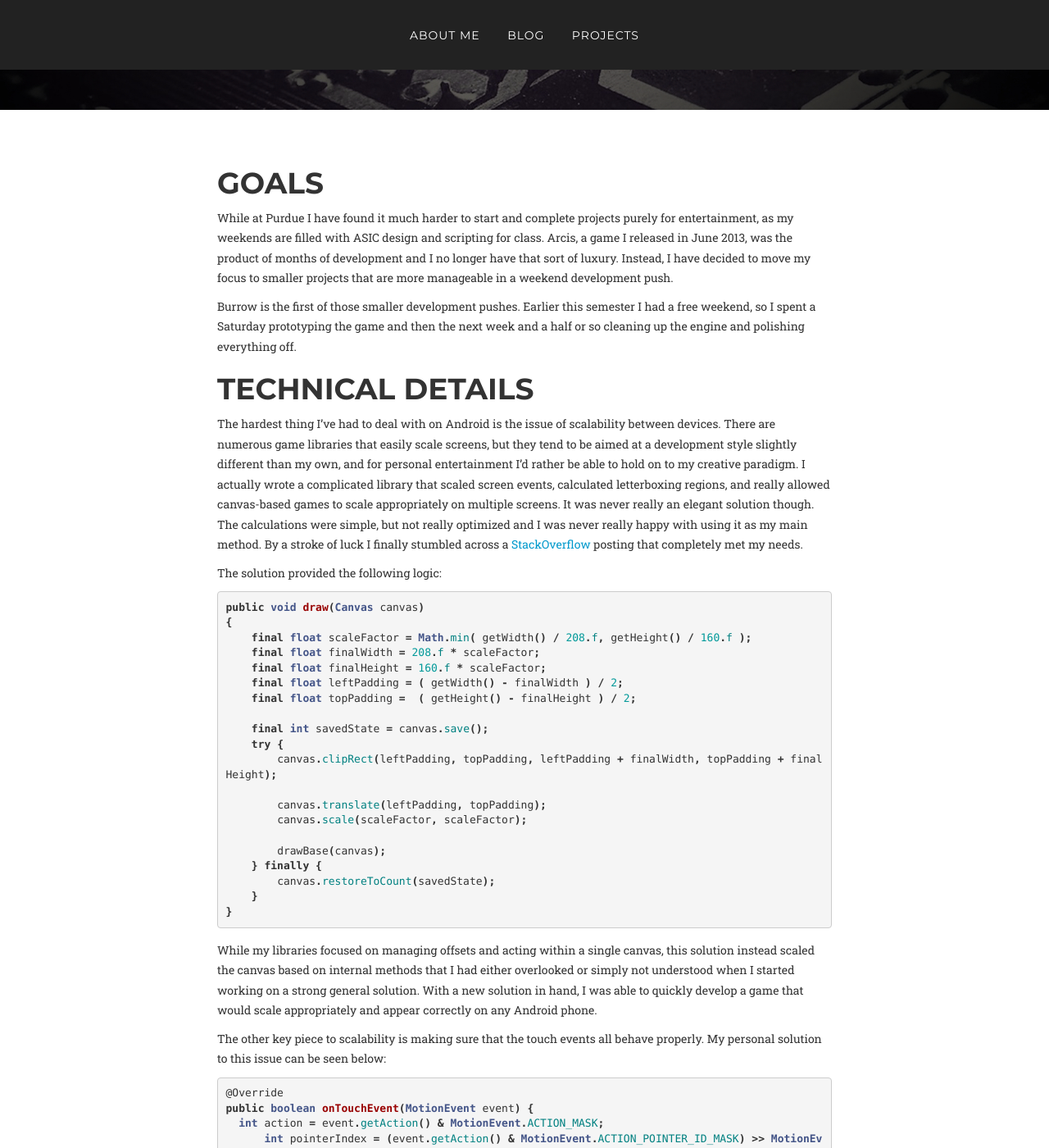
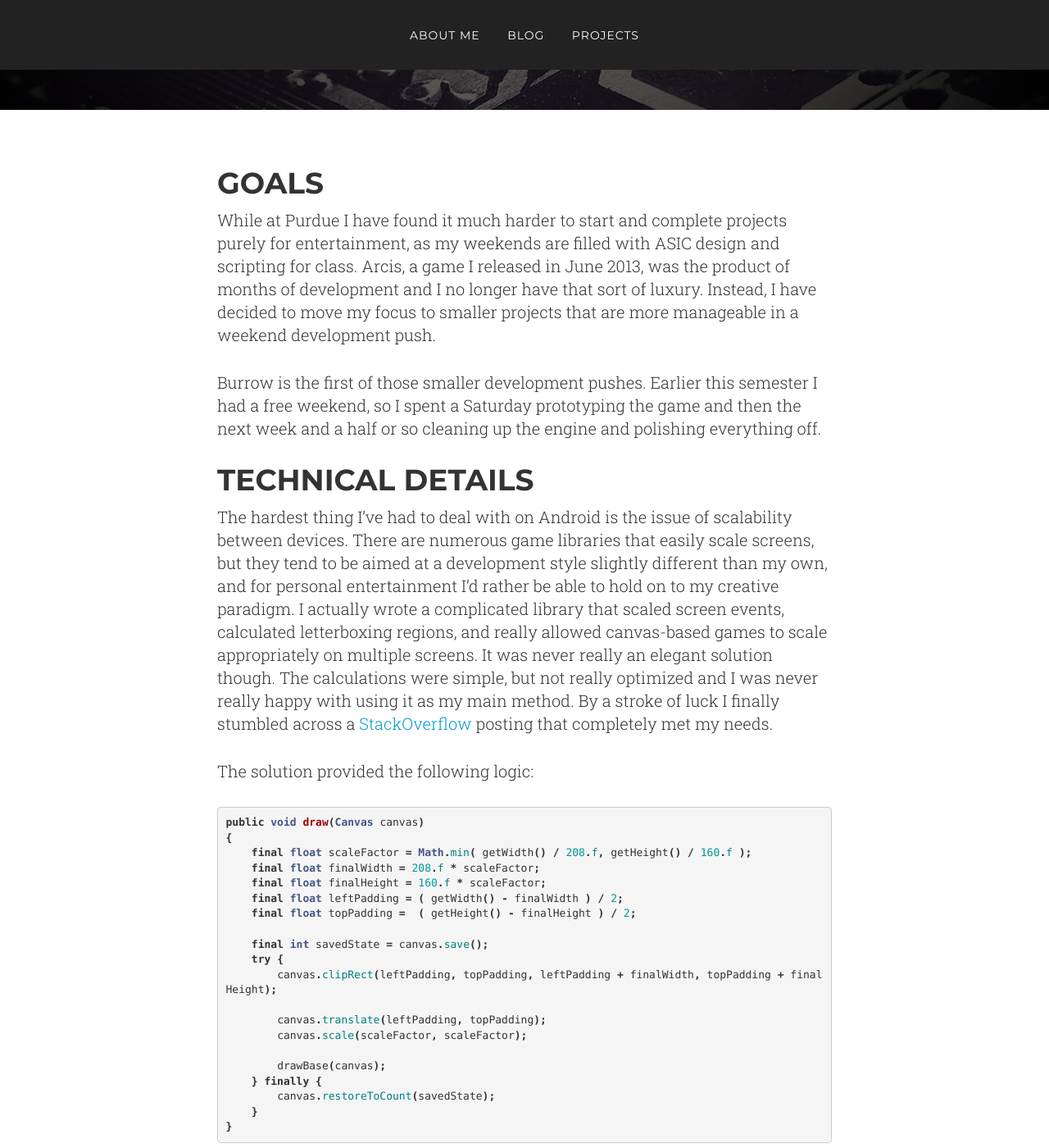
Before and after one commit to Tornquist/tornquist.github.io, a Jekyll site: the page built from _posts/2014-03-27-burrow.md, in a window 1280 px wide and 1400 px high, scrolled down 277 px. Shown: the whole window at 82% size. Built offline with Jekyll 4.4.1, drawn with Linux system fonts in a browser that asks for light colours; some web fonts are replaced.

Commit message:
Styled Post Content fixes #9

```diff
--- a/_includes/head.html
+++ b/_includes/head.html
@@ -15,7 +15,7 @@
     <link href="{{site.baseurl}}/assets/styles/bootstrap.min.css" rel="stylesheet">
     <link href="{{site.baseurl}}/assets/styles/agency.css" rel="stylesheet">
     <link href="{{site.baseurl}}/assets/styles/font-awesome.css" rel="stylesheet" type="text/css">
-    <link rel="stylesheet" href="{{ "/css/main.css" | prepend: site.baseurl }}">
+    <link rel="stylesheet" href="{{ "/assets/styles/main.css" | prepend: site.baseurl }}">
 
     <!-- Remote -->
     <link href="https://fonts.googleapis.com/css?family=Montserrat:400,700" rel="stylesheet" type="text/css">
--- a/_layouts/default.html
+++ b/_layouts/default.html
@@ -14,7 +14,7 @@
     <header>
         <div class="container">
           <div class="row">
-            <div class="col-sm-8 col-sm-offset-2">
+            <div class="col-md-8 col-md-offset-2">
             <div class="intro-title">
               <div class="intro-heading">{{ page.title }}</div>
               <script> $(".intro-heading").slabText(); </script>
--- a/_layouts/post.html
+++ b/_layouts/post.html
@@ -2,7 +2,7 @@
 layout: default
 ---
 <div class="row">
-  <div class="col-sm-8 col-sm-offset-2">
+  <div class="col-md-8 col-md-offset-2">
 
   <article class="post-content">
     {{ content }}
--- /dev/null
+++ b/_sass/_post.scss
@@ -0,0 +1,41 @@
+.post-content {
+  p, ul, li, table {
+    font-size: 20px;
+    line-height: 1.4;
+    font-weight: 300;
+  }
+
+  p {
+    margin-bottom: 30px;
+  }
+
+  table {
+      border-collapse: collapse;
+      width: 100%;
+      margin-bottom: 30px;
+  }
+
+  table, td, th {
+      border: 1px solid $grey-color-light;
+  }
+
+  td, th {
+    padding-left: 10px;
+  }
+
+  tr:nth-child(even) {background: $brand-color-verylight}
+  tr:nth-child(odd) {background: #FFF}
+}
+
+blockquote {
+    color: $grey-color;
+    border-left: 4px solid $grey-color-light;
+    padding-left: $spacing-unit / 2;
+    font-size: 18px;
+    letter-spacing: -1px;
+    font-style: italic;
+
+    > :last-child {
+        margin-bottom: 0;
+    }
+}
--- a/css/main.scss
+++ b/assets/styles/main.scss
@@ -15,7 +15,9 @@ $spacing-unit:     30px;
 
 $text-color:       #111;
 $background-color: #fdfdfd;
-$brand-color:      #2a7ae2;
+$brand-color:      #0099cc;
+
+$brand-color-verylight: lighten($brand-color, 50%);
 
 $grey-color:       #828282;
 $grey-color-light: lighten($grey-color, 40%);
@@ -54,5 +56,6 @@ img {
 
 // Import partials from `sass_dir` (defaults to `_sass`)
 @import
+        "post",
         "syntax-highlighting"
 ;
```
